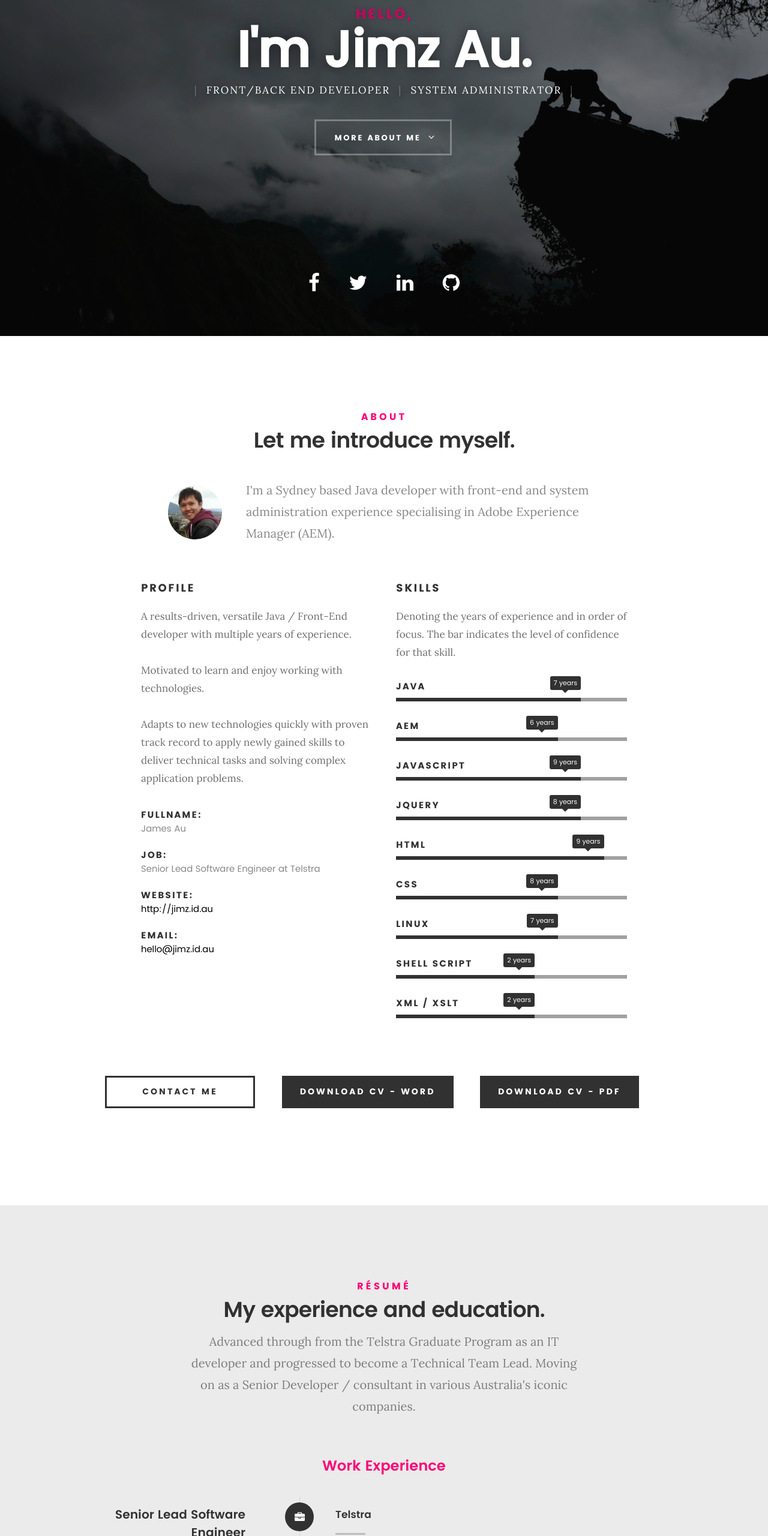
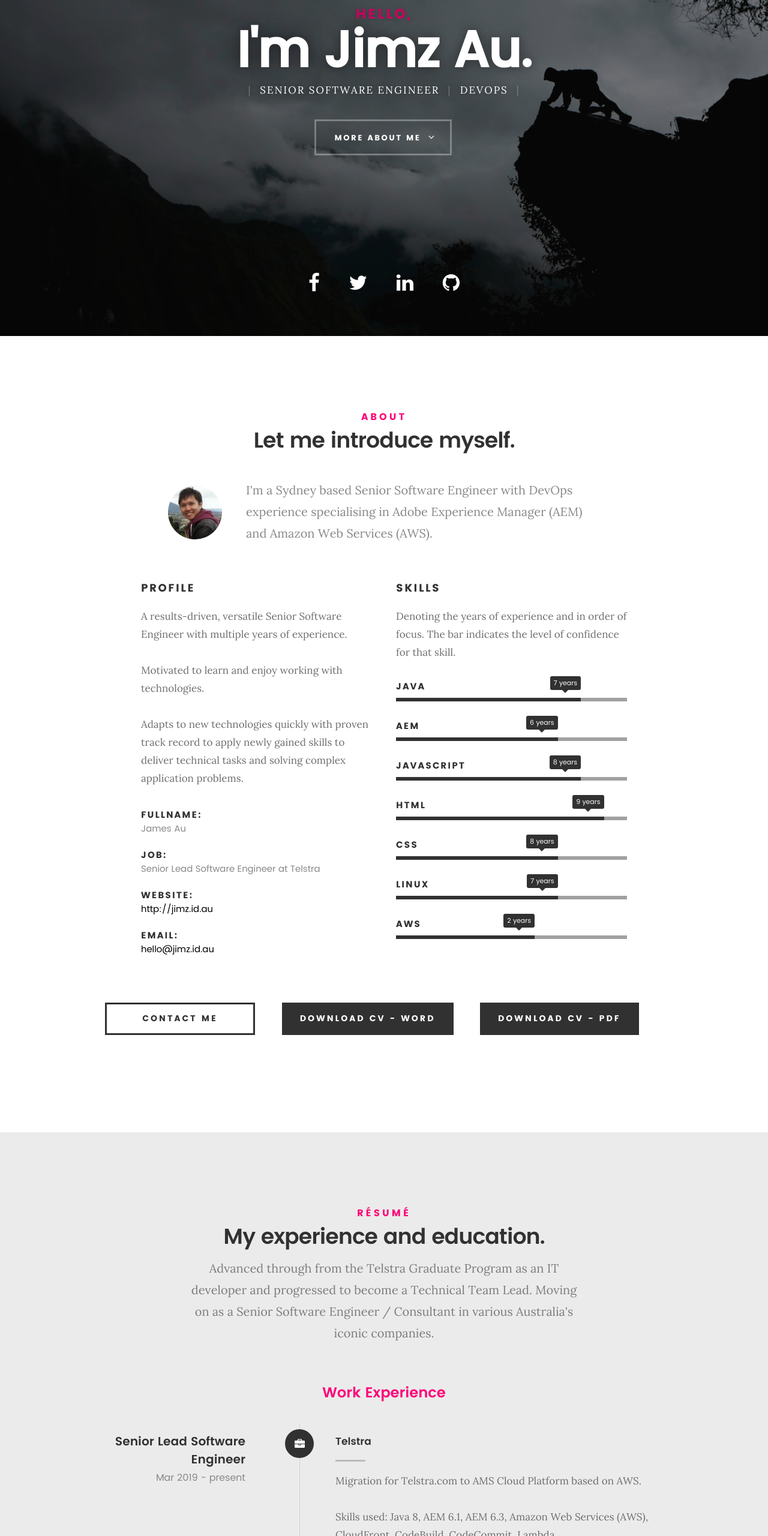
Before and after one commit to jmzcray/aboutme, a website: page src/index.html in a window 1280 px wide. Shown: the part 240-2800 px from the top of the page at 60% size. Drawn offline with Linux system fonts and the light colour scheme; files whose address does not match are found by name.

Commit message:
update experience and general content changes

```diff
--- a/src/index.html
+++ b/src/index.html
@@ -66,8 +66,8 @@
            <h1>I'm Jimz Au.</h1>
 
            <p class="intro-position">
-             <span>Front/Back End Developer</span>
-             <span>System Administrator</span>
+             <span>Senior Software Engineer</span>
+             <span>DevOps</span>
            </p>
 
            <a class="button stroke smoothscroll" href="#about" title="">More About Me</a>
@@ -101,7 +101,7 @@
 
            <img src="images/profile-pic.jpg" alt="Profile Picture">
 
-           <p class="lead">I'm a Sydney based Java developer with front-end and system administration experience specialising in Adobe Experience Manager (AEM).</p>
+           <p class="lead">I'm a Sydney based Senior Software Engineer with DevOps experience specialising in Adobe Experience Manager (AEM) and Amazon Web Services (AWS).</p>
          </div>
 
        </div>
@@ -112,7 +112,7 @@
        <div class="col-six tab-full">
 
          <h3>Profile</h3>
-         <p>A results-driven, versatile Java / Front-End developer with multiple years of experience.</p>
+         <p>A results-driven, versatile Senior Software Engineer with multiple years of experience.</p>
          <p>Motivated to learn and enjoy working with technologies.</p>
          <p>Adapts to new technologies quickly with proven track record to apply newly gained skills to deliver technical tasks and solving complex application problems.</p>
 
@@ -153,12 +153,8 @@
              <strong>AEM</strong>
            </li>
            <li>
-             <div class="progress percent80"><span>year2010</span></div>
+             <div class="progress percent80"><span>year2011</span></div>
              <strong>Javascript</strong>
-           </li>
-           <li>
-             <div class="progress percent80"><span>year2011</span></div>
-             <strong>JQuery</strong>
            </li>
            <li>
              <div class="progress percent90"><span>year2010</span></div>
@@ -173,12 +169,8 @@
              <strong>Linux</strong>
            </li>
            <li>
-             <div class="progress percent60"><span>2 years</span></div>
-             <strong>Shell Script</strong>
-           </li>
-           <li>
-             <div class="progress percent60"><span>2 years</span></div>
-             <strong>XML / XSLT</strong>
+             <div class="progress percent60"><span>year2017</span></div>
+             <strong>AWS</strong>
            </li>
 
         </ul> <!-- /skill-bars -->
@@ -210,7 +202,7 @@
          <h5>Résumé</h5>
          <h1>My experience and education.</h1>
 
-         <p class="lead">Advanced through from the Telstra Graduate Program as an IT developer and progressed to become a Technical Team Lead. Moving on as a Senior Developer / consultant in various Australia's iconic companies.</p>
+         <p class="lead">Advanced through from the Telstra Graduate Program as an IT developer and progressed to become a Technical Team Lead. Moving on as a Senior Software Engineer / Consultant in various Australia's iconic companies.</p>
 
        </div>
      </div> <!-- /section-intro-->
@@ -240,7 +232,8 @@
 
              <div class="timeline-content">
                <h4>Telstra</h4>
-               <p>&nbsp;</p>
+               <p>Migration for Telstra.com to AMS Cloud Platform based on AWS.</p>
+               <p>Skills used: Java 8, AEM 6.1, AEM 6.3, Amazon Web Services (AWS), CloudFront, CodeBuild, CodeCommit, Lambda</p>
 
              </div>
 
@@ -260,7 +253,14 @@
              <div class="timeline-content">
                <h4>Valtech</h4>
                <p>As an AEM developer / consultant, I've been working in various projects with some of Australia's most iconic companies, such as Lion, FairFax and Foxtel.</p>
-               <p>Skills used: Java 8, AEM 6.1, Node.js, BitBucket, Docker, Amazon S3</p>
+               <p>Skills used: Java 8, AEM 6.1, AEM 6.4, Node.js, BitBucket, Docker, Amazon Web Services (AWS), EC2, S3</p>
+
+               <h5>Accomplishments:</h5>
+               <p>Lead the development of Valtech Rapid, an AEM foundation project, that can be rolled out
+                 for multiple clients / projects</p>
+               <p>Using Valtech Rapid to build a multi-national site, including but not limited to: Australia,
+                 Hong Kong, China, Singapore, Saudi Arabia, Taiwan, United Arab Emirates, Great Britain and
+                 Malaysia</p>
 
                <h5>Projects:</h5>
                <p><a href="https://www.qvskincare.com/hk/en.html">Ego Pharmaceuticals -  QV Skincare (2019)</a>
```
Also changed, not shown: dist/index.html, dist/js/main.js.
